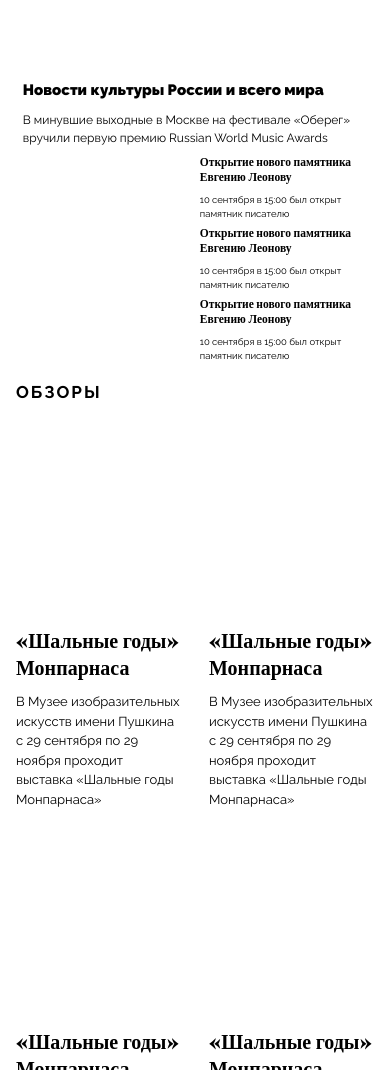
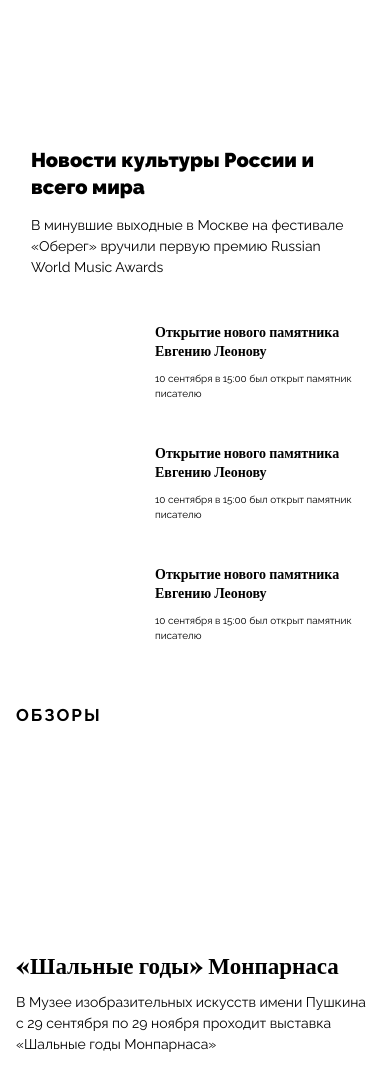
Before and after one commit to CodingFrontend/Skillline, a website: page #src/index.html in a window 390 px wide. Shown: the part 930-2000 px from the top of the page. Drawn offline with nearby package versions, Linux system fonts and the light colour scheme; files that its build step writes are made by us from their sources.

Commit message:
finished responsive and adaptive design

```diff
--- a/#src/scss/abstract/_variables.scss
+++ b/#src/scss/abstract/_variables.scss
@@ -5,12 +5,12 @@ $container: 1170;
 $xl: 1200.98;
 $lg: 991.98;
 $md: 767.98;
-$sm: 479.98;
+$sm: 573.98;
 $xs: 320.98;
 
 $mq-breakpoints: (
 	xs: 320.98px,
-	sm: 479.98px,
+	sm: 573.98px,
 	md: 767.98px,
 	lg: 991.98px,
 	xl: 1200.98px,
--- a/#src/scss/base/_common-classes.scss
+++ b/#src/scss/base/_common-classes.scss
@@ -86,6 +86,13 @@
 			margin: 0px 24px 0px 0px;
 			position: relative;
 		}
+		@include mq($until: md) {
+			padding: 1px 50 / $md * 100vw;
+			margin: 0px 13 / $md * 100vw;
+			li {
+				margin: 0px 24 / $md * 100vw 0px 0px;
+			}
+		}
 	}
 
 	&__item {
@@ -96,6 +103,11 @@
 			font-size: 20px;
 			padding: 0px 0px 2px 0px;
 			border-bottom: 3px solid $color-orange;
+			@include mq($until: md) {
+				font-size: 18px;
+				padding: 5px 8px;
+				border: 1px solid $color-orange;
+			}
 		}
 	}
 }
--- a/#src/scss/base/_mq.scss
+++ b/#src/scss/base/_mq.scss
@@ -39,7 +39,7 @@ $mq-responsive: true !default;
 /// @link https://github.com/sass-mq/sass-mq#seeing-the-currently-active-breakpoint Full documentation and examples
 $mq-breakpoints: (
 	xs: 320.98px,
-	sm: 479.98px,
+	sm: 573.98px,
 	md: 767.98px,
 	lg: 991.98px,
 	xl: 1200.98px,
--- a/#src/scss/layout/_header.scss
+++ b/#src/scss/layout/_header.scss
@@ -68,6 +68,7 @@
 				height: 76px;
 				top: 0;
 				left: 0;
+				z-index: 100;
 				background-color: $color-white;
 			}
 			&.active {
--- a/#src/scss/pages/_home.scss
+++ b/#src/scss/pages/_home.scss
@@ -184,8 +184,13 @@
 		}
 	}
 }
-.content-main {
+.content-page {
 	&__news {
+	}
+	&__banner {
+		@include mq($until: lg) {
+			margin: 0px -16px 50px -16px;
+		}
 	}
 }
 .news {
@@ -249,6 +254,9 @@
 		@include mq($until: xl) {
 			margin: 0px 0px 0px 20 / $xl * 100vw;
 		}
+		@include mq($until: md) {
+			margin: 0px 0px 50px 0px;
+		}
 	}
 
 	&__item {
@@ -260,6 +268,9 @@
 	@include mq($until: md) {
 		width: 100%;
 	}
+	@include mq($until: md) {
+		margin: 0px 0px 25px 0px;
+	}
 	&__content {
 		height: 100%;
 		padding: 21px;
@@ -269,11 +280,11 @@
 		flex-direction: column;
 		justify-content: flex-end;
 		@include mq($until: xl) {
-			padding: 21 / $xl * 100vw;
+			padding: 25 / $xl * 100vw;
 		}
 		@include mq($until: md) {
-			height: 334 / $md * 100vw;
-			padding: 21 / $xl * 100vw;
+			padding: 20px 15px;
+			min-height: 334px;
 		}
 	}
 	&__img {
@@ -296,6 +307,9 @@
 		@include mq($until: lg) {
 			font-size: 15px;
 		}
+		@include mq($until: md) {
+			font-size: 20px;
+		}
 	}
 
 	&__text {
@@ -308,6 +322,9 @@
 		@include mq($until: lg) {
 			font-size: 12px;
 		}
+		@include mq($until: md) {
+			font-size: 14px;
+		}
 	}
 }
 .item-news {
@@ -315,6 +332,9 @@
 	margin: 0px 0px 30px 0px;
 	@include mq($until: xl) {
 		margin: 0px 0px 10 / $xl * 100vw 0px;
+	}
+	@include mq($until: md) {
+		margin: 0px 0px 30px 0px;
 	}
 	&:last-child {
 		margin: 0px 0px 0px 0px;
@@ -324,6 +344,10 @@
 			min-width: 127 / 270 * 100%;
 			margin: 0px 12px 0px 0px;
 			position: relative;
+			@include mq($until: md) {
+				min-height: 91px;
+				min-width: 127px;
+			}
 		}
 		&:last-child {
 		}
@@ -346,6 +370,9 @@
 		@include mq($until: xl) {
 			font-size: 11.5px;
 		}
+		@include mq($until: md) {
+			font-size: 14px;
+		}
 	}
 
 	&__text {
@@ -356,23 +383,42 @@
 		@include mq($until: xl) {
 			font-size: 9.5px;
 		}
+		@include mq($until: md) {
+			font-size: 10px;
+		}
 	}
 }
 .reviews {
 	margin: 0px 0px 87px 0px;
 	&__title {
 	}
+	&__slide {
+		margin: 0px 0px 45px 0px;
+		@include mq($until: sm) {
+			margin: 0px 0px 30px 0px;
+		}
+	}
 
 	&__content {
 		display: flex;
 		flex-wrap: wrap;
 		margin: 0px -14px;
+		@include mq($until: md) {
+			margin: 0px -10px;
+		}
 		li {
 			flex: 0 1 50%;
 			margin: 0px 0px 38px 0px;
 			padding: 0px 14px;
 			@include mq($until: $xl) {
 				margin: 0px 0px 30 / $xl * 100vw 0px;
+			}
+			@include mq($until: md) {
+				padding: 0px 10px;
+				margin: 0px 0px 20px 0px;
+			}
+			@include mq($until: sm) {
+				flex: 1 1 100%;
 			}
 		}
 	}
@@ -467,6 +513,12 @@
 		@include mq($until: $xl) {
 			font-size: 20px;
 		}
+		@include mq($until: md) {
+			font-size: 17px;
+		}
+		@include mq($until: sm) {
+			font-size: 23px;
+		}
 	}
 
 	&__text {
@@ -475,6 +527,12 @@
 		line-height: 150%;
 		@include mq($until: $xl) {
 			font-size: 13px;
+		}
+		@include mq($until: md) {
+			font-size: 12px;
+		}
+		@include mq($until: sm) {
+			font-size: 14px;
 		}
 	}
 	&:hover {
@@ -522,6 +580,12 @@
 		&:last-child {
 			margin: 0px 0px 0px 0px;
 		}
+		@include mq($until: lg) {
+			min-height: 310px;
+		}
+		@include mq($until: md) {
+			margin: 0px 0px 30px 0px;
+		}
 	}
 	&__body {
 		display: flex;
@@ -532,6 +596,10 @@
 		z-index: 2;
 		@include mq($until: xl) {
 			padding: 50 / $xl * 100vw 70 / $xl * 100vw;
+		}
+		@include mq($until: md) {
+			flex-direction: column;
+			padding: 45px 42px;
 		}
 		&_col {
 			flex-direction: column;
@@ -557,6 +625,12 @@
 		color: $color-white;
 		@include mq($until: xl) {
 			font-size: 25px;
+		}
+		@include mq($until: md) {
+			margin: 0px 0px 20px 0px;
+		}
+		@include mq($until: sm) {
+			font-size: 20px;
 		}
 		&_side {
 			font-family: $font-Playfair;
```
